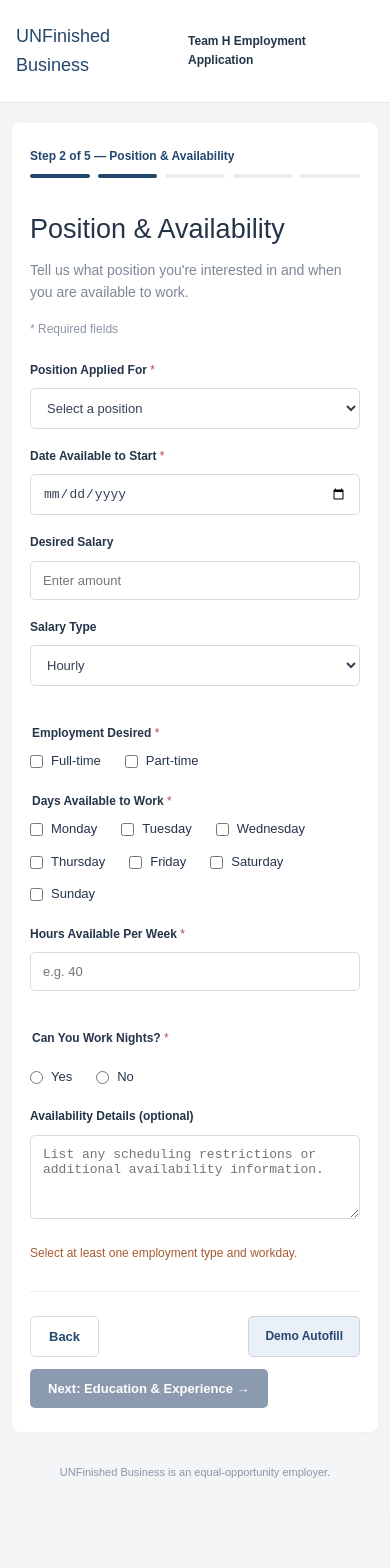
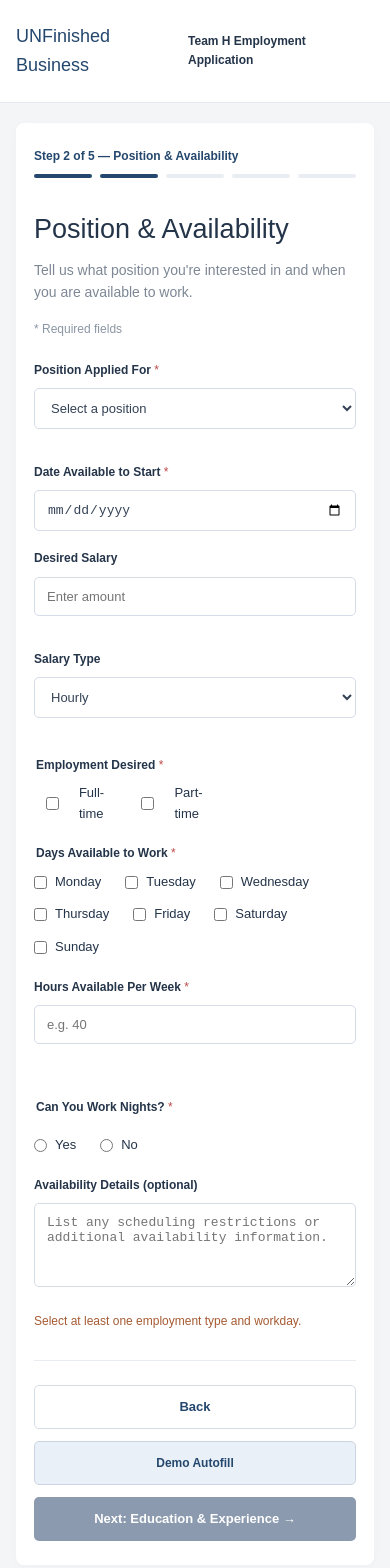
Before and after one commit to AlbertSimpson00/CDA4010---Group-Project-Interface-Prototype, a Vue app in the folder vue-project/: page /page2 in a window 390 px wide. Shown: the top 1568 px of the page. Before the commit the page ends 1509 px from the top, so only its background shows below. Built offline with nearby package versions, Linux system fonts and the light colour scheme.

Commit message:
Attempted mobile responsiveness edits

```diff
--- a/vue-project/src/assets/application-form.css
+++ b/vue-project/src/assets/application-form.css
@@ -327,3 +327,96 @@
     flex-wrap: wrap;
   }
 }
+
+
+/* Prevent elements from overflowing */
+* {
+  box-sizing: border-box;
+}
+
+html, body {
+  max-width: 100%;
+  overflow-x: hidden;
+}
+
+/* Form controls */
+input,
+select,
+textarea {
+  max-width: 100%;
+  min-width: 0;
+}
+
+/* Mobile layout */
+@media (max-width: 768px) {
+  .form-container,
+  .form-card,
+  .application-container {
+    width: 100%;
+    max-width: 100%;
+    padding: 20px 16px;
+  }
+
+  .form-row,
+  .form-grid,
+  .two-column {
+    display: grid;
+    grid-template-columns: 1fr;
+    gap: 16px;
+  }
+
+  .form-navigation,
+  .form-footer {
+    display: flex;
+    flex-direction: column;
+    gap: 12px;
+  }
+
+  .form-navigation button,
+  .form-footer button {
+    width: 100%;
+    min-height: 44px;
+  }
+
+  input,
+  select,
+  textarea {
+    width: 100%;
+    font-size: 16px;
+  }
+
+  h1 {
+    font-size: 24px;
+  }
+
+  h2 {
+    font-size: 20px;
+  }
+}
+
+/* Visible keyboard focus */
+:focus-visible {
+  outline: 3px solid #2563eb;
+  outline-offset: 3px;
+}
+
+/* Accessible interactive elements */
+button,
+select,
+summary {
+  cursor: pointer;
+}
+
+button {
+  min-height: 44px;
+}
+
+/* Reduced motion accessibility */
+@media (prefers-reduced-motion: reduce) {
+  *,
+  *::before,
+  *::after {
+    animation-duration: 0.01ms !important;
+    transition-duration: 0.01ms !important;
+  }
+}
--- a/vue-project/src/components/Home.vue
+++ b/vue-project/src/components/Home.vue
@@ -55,7 +55,7 @@ function startApplication() {
         <!-- REMOVED QUESTIONS DROPDOWN -->
         <details class="removed-section">
         <summary class="removed-title">
-            Questions Removed From the Original Application
+            Questions Removed or Modified From the Original Application
         </summary>
 
         <div class="removed-content">
--- a/vue-project/src/components/Page1.vue
+++ b/vue-project/src/components/Page1.vue
@@ -77,6 +77,7 @@ function nextPage() {
 
           <div class="form-group">
             <label for="state">State *</label>
+
             <select id="state" v-model="application.personalInfo.state" required>
               <option value="" disabled>Select State</option>
               <option value="AL">Alabama</option>
@@ -302,11 +303,27 @@ h2 {
 }
 
 .form-footer {
-  border-top: 1px solid #e5e7eb;
-  margin-top: 40px;
-  padding-top: 12px;
   display: flex;
-  justify-content: flex-end;
+  justify-content: space-between;
+  align-items: center;
+  gap: 24px;
+  margin-top: 30px;
+}
+
+.demo-button {
+  margin-right: auto;
+}
+
+@media (max-width: 600px) {
+  .form-footer {
+    flex-direction: column;
+    gap: 16px;
+  }
+
+  .form-footer button {
+    width: 100%;
+    min-height: 44px;
+  }
 }
 
 .next-button {
```
